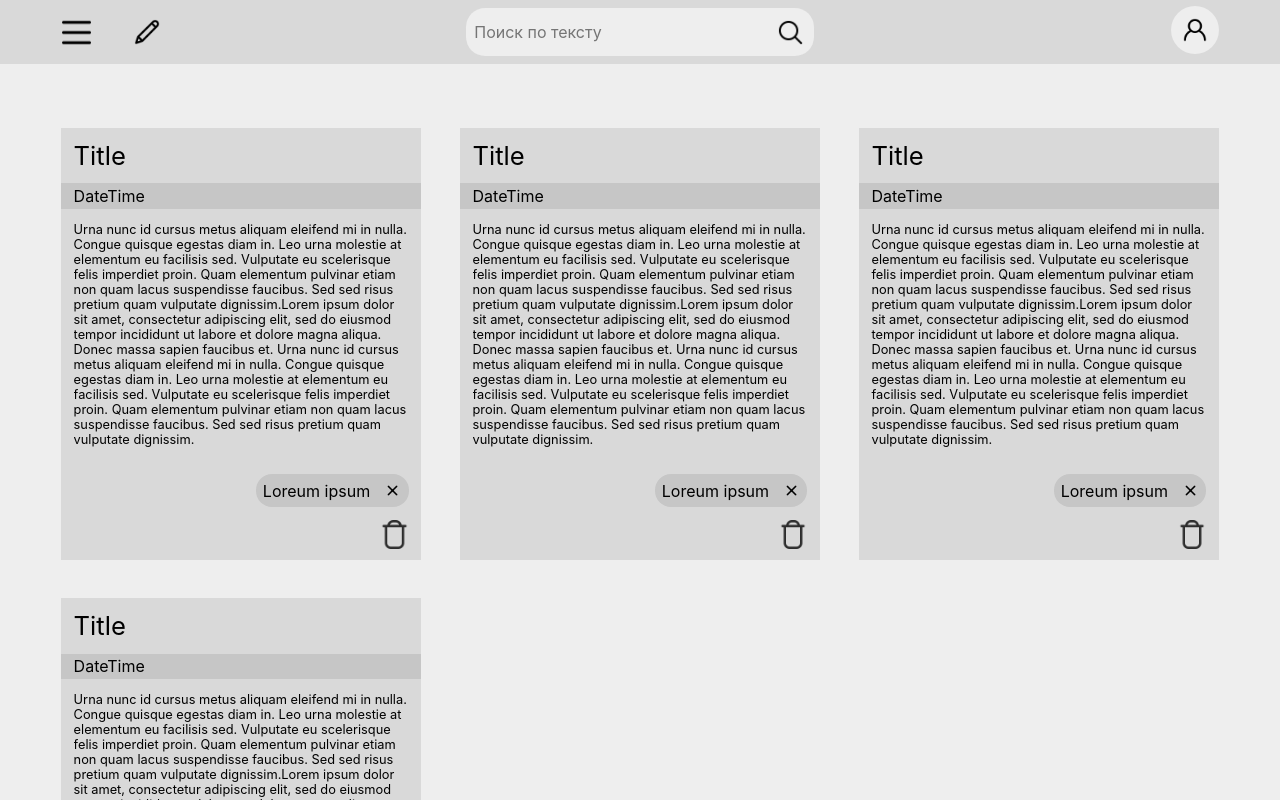
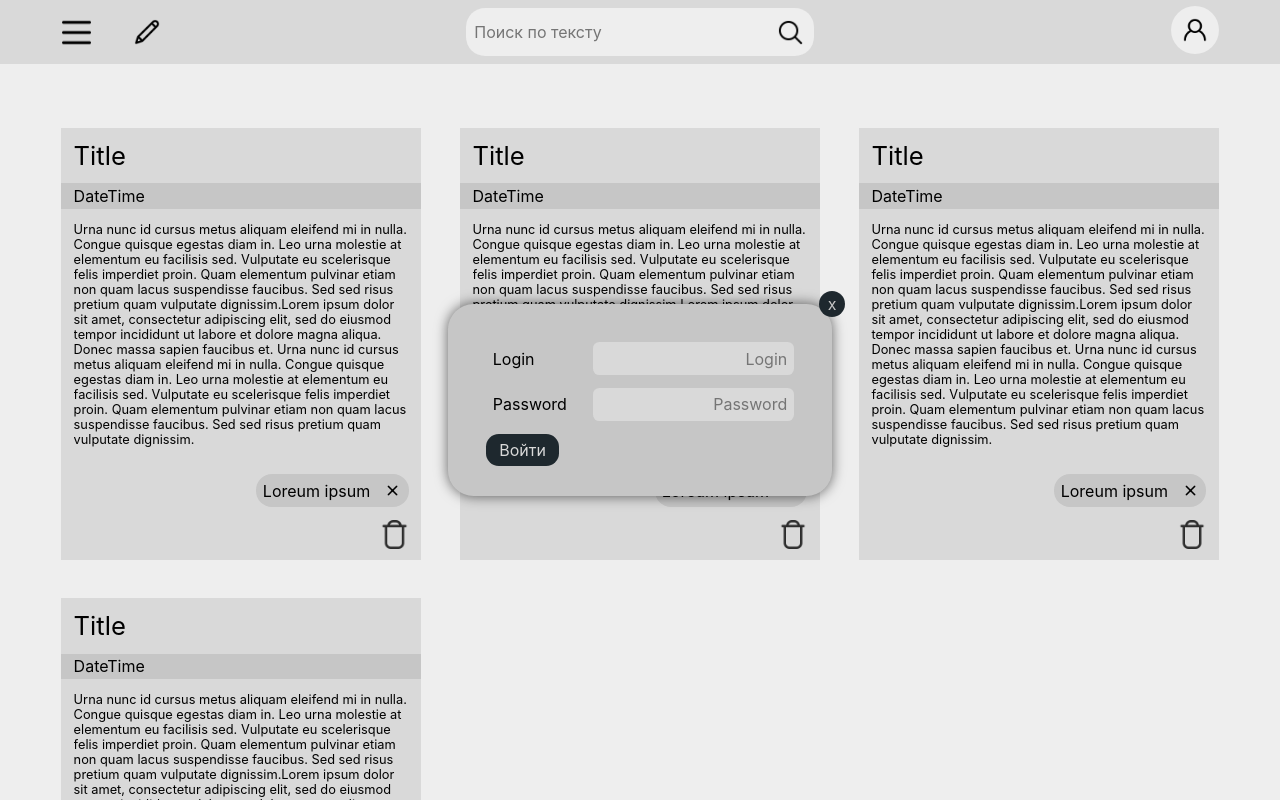
Before and after one commit to ZoomBySNik/notesfornt, a Vue app: page / in a window 1280 px wide. Both pictures are taken after a click on the button 1195 px from the left and 30 px from the top of the page. Shown: the top 800 px of the page. Built offline with nearby package versions, Linux system fonts and the light colour scheme.

Commit message:
Блок входа открывается и закрывается

```diff
--- a/src/App.vue
+++ b/src/App.vue
@@ -1,12 +1,10 @@
 <script setup>
 import NoteInGrid from "./components/NoteInGrid.vue";
 import Navbar from "./components/Navbar.vue";
-import LoginField from "./components/LoginField.vue";
 </script>
 
 <template>
   <Navbar></Navbar>
-  <LoginField style="visibility: hidden"></LoginField>
   <div class="content">
     <div class="grid-for-notes">
       <NoteInGrid></NoteInGrid>
--- a/src/assets/base.css
+++ b/src/assets/base.css
@@ -10,3 +10,15 @@
     background-color: transparent;
     border: none;
 }
+
+.close-button {
+    position: absolute;
+    right: -0.8em;
+    top: -0.8em;
+    height: 1.6em;
+    width: 1.6em;
+    border-radius: 100%;
+    border-style: none;
+    background: #1E282E;
+    color: #C6C6C6;
+}
--- a/src/components/LoginField.vue
+++ b/src/components/LoginField.vue
@@ -1,5 +1,6 @@
 <template>
   <div class="box-for-login">
+    <button class="close-button" @click="clickOnClose">x</button>
     <div class="input-line"><p>Login</p><input type="text" class="text-input" placeholder="Login"></div>
     <div class="input-line"><p>Password</p><input type="text" class="text-input" placeholder="Password"></div>
     <div><button class="button-submit">Войти</button></div>
@@ -8,7 +9,12 @@
 
 <script>
 export default {
-  name: "LoginField"
+  name: "LoginField",
+  methods: {
+    clickOnClose(){
+      this.$emit('button-on-close-clicked');
+    }
+  }
 }
 </script>
 
--- a/src/components/Navbar.vue
+++ b/src/components/Navbar.vue
@@ -10,7 +10,7 @@
         <button class="search-button"></button>
       </div>
     </div>
-    <div class="flex3"><button class="login"></button></div>
+    <div class="flex3"><button class="login" @click="isLoginOpen=!isLoginOpen"></button></div>
   </header>
   <ul class="hidden-menu" v-if="isMenuOpen">
     <li @click="toggleMenu"><a>Label1</a></li>
@@ -20,14 +20,19 @@
       <button class="add-label-button"></button>
     </li>
   </ul>
+  <LoginField v-if="isLoginOpen" @button-on-close-clicked="isLoginOpen=!isLoginOpen"></LoginField>
 </template>
 
 <script>
 
+import LoginField from '@/components/LoginField.vue';
+
 export default {
+  components: {LoginField},
   data() {
     return {
-      isMenuOpen: this.isOpen
+      isMenuOpen: this.isOpen,
+      isLoginOpen: false
     };
   },
   name: "Navbar",
```
